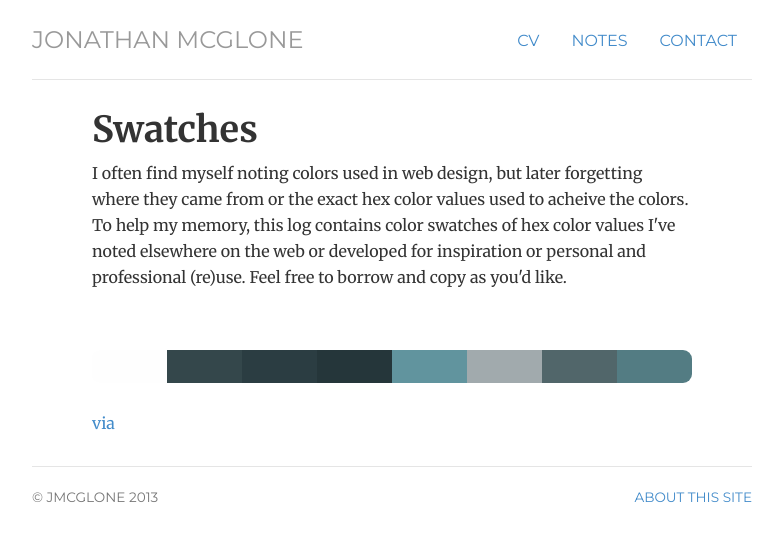
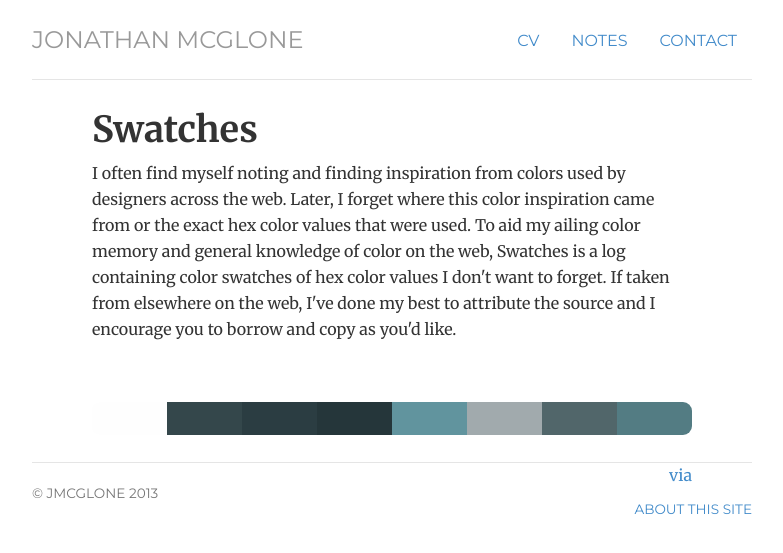
Before and after one commit to jmcglone/jmcglone.github.io, a Jekyll site: the page built from swatches/index.html, in a window 1280 px wide. Shown: the top 553 px of the page, without its empty margins (248-1031 px from the left). Built offline with Jekyll 4.4.1, drawn with Linux system fonts in a browser that asks for light colours.

Commit message:
Update index.html
pull-right for attribution

```diff
--- a/swatches/index.html
+++ b/swatches/index.html
@@ -5,7 +5,7 @@ title: Swatches
 
 <div class="swatches">
   <h1 class="title">Swatches</h1>
-  <p>I often find myself noting colors used in web design, but later forgetting where they came from or the exact hex color values used to acheive the colors. To help my memory, this log contains color swatches of hex color values I've noted elsewhere on the web or developed for inspiration or personal and professional (re)use. Feel free to borrow and copy as you'd like.</p>
+  <p>I often find myself noting and finding inspiration from colors used by designers across the web. Later, I forget where this color inspiration came from or the exact hex color values that were used. To aid my ailing color memory and general knowledge of color on the web, Swatches is a log containing color swatches of hex color values I don't want to forget. If taken from elsewhere on the web, I've done my best to attribute the source and I encourage you to borrow and copy as you'd like.</p>
 
   <!-- 11 Dec 2013 -->
   <div class="note single">
@@ -22,7 +22,9 @@ title: Swatches
                 <li class="color">#51666A</li>
                 <li class="color">#537C83</li>
               </ul>
-              <p><a href="#">via</a></p>
+          </div>
+          <div class="attribution">
+             <p class="pull-right"><a href="#">via</a></p>
           </div>
   </div><!-- / .note .single -->
 
```
